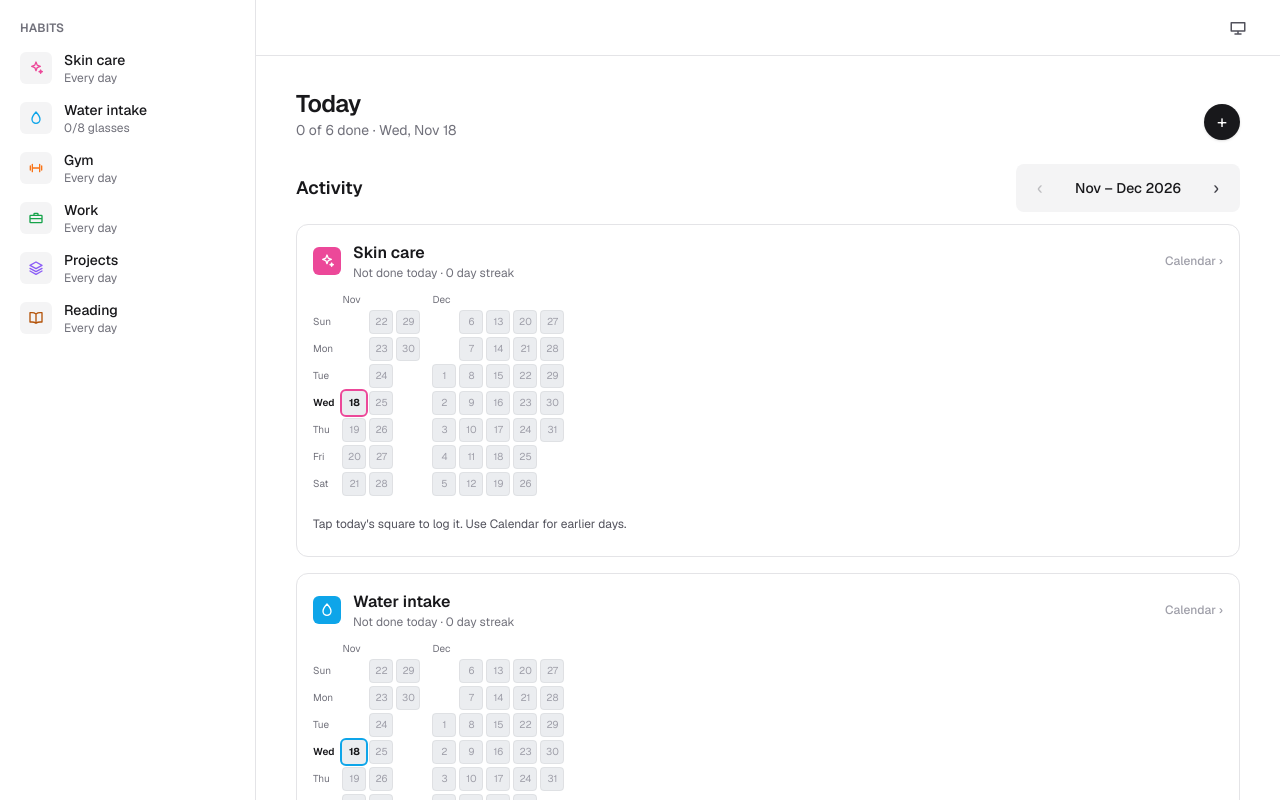
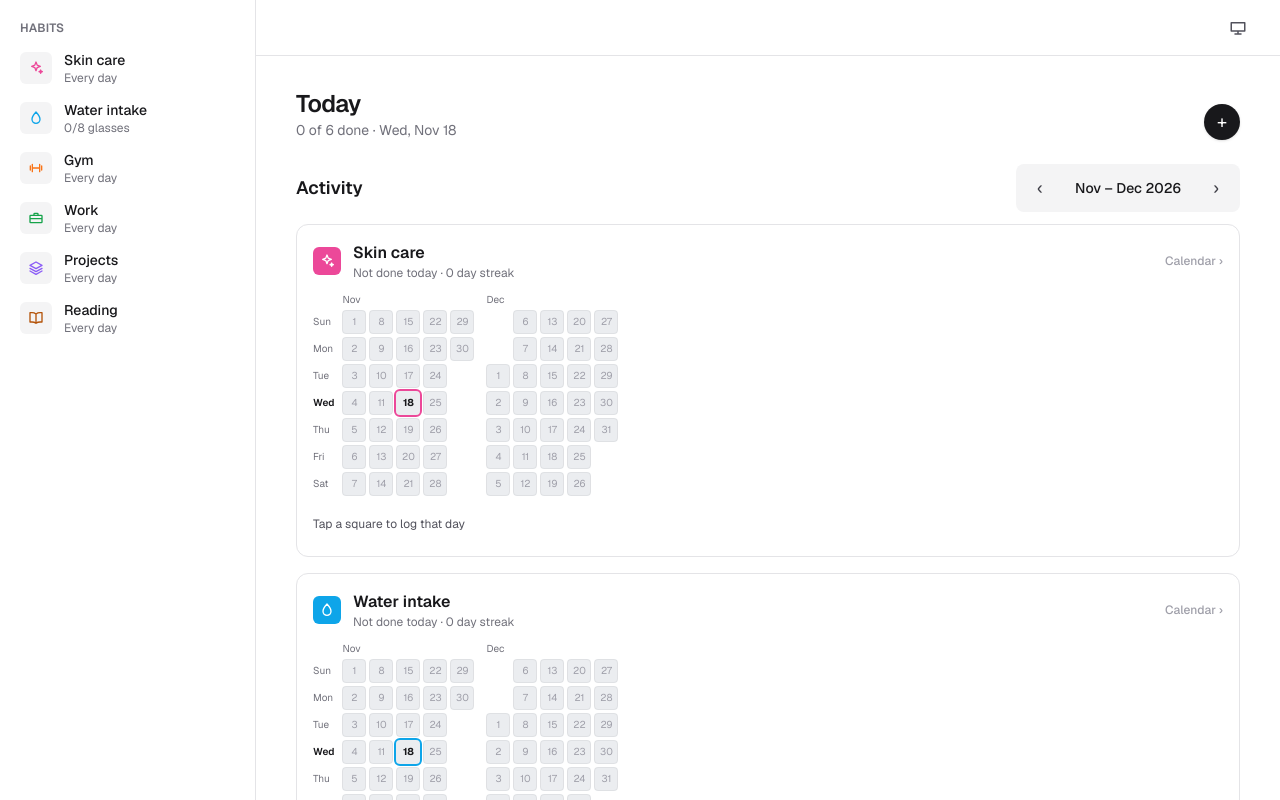
Before and after one commit to Gokulakrishnxn/Habbit-Tracker, a Next.js app: page / in a window 1280 px wide. Shown: the top 800 px of the page. Built offline with nearby package versions, Linux system fonts and the light colour scheme.

Commit message:
Show every date in the Activity heatmaps
Past days are tappable, future days are dimmed, and the previous-month arrow now goes back up to 24 months.

```diff
--- a/src/components/HabitHeatmap.tsx
+++ b/src/components/HabitHeatmap.tsx
@@ -9,10 +9,8 @@ const MIX = ["0", "30", "55", "80", "100"]; // % of the habit colour per level
 
 type Cell = { date: Date; key: string };
 
-/** Columns are weeks (Sun–Sat); only days inside the chosen month, from today onwards, get a square. */
+/** Columns are weeks (Sun–Sat); every day of the chosen month gets a square (future days are shown but disabled). */
 function buildWeeks(year: number, month: number): Cell[][] {
-  const today = new Date();
-  today.setHours(0, 0, 0, 0);
   const first = new Date(year, month, 1);
   const last = new Date(year, month + 1, 0);
   const start = new Date(year, month, 1 - first.getDay());
@@ -23,7 +21,7 @@ function buildWeeks(year: number, month: number): Cell[][] {
     for (let i = 0; i < 7; i++) {
       const date = new Date(d);
       date.setDate(d.getDate() + i);
-      if (date.getMonth() !== month || date < today) continue;
+      if (date.getMonth() !== month) continue;
       week.push({ date, key: dateKey(date) });
     }
     if (week.length) weeks.push(week);
@@ -161,7 +159,7 @@ export default function HabitHeatmap({
 
       <div className="mt-2 flex min-h-8 flex-wrap items-center justify-between gap-x-4 gap-y-1">
         <p className="text-xs text-zinc-600">
-          {selected ? label(selected, selectedCount) : "Tap today's square to log it. Use Calendar for earlier days."}
+          {selected ? label(selected, selectedCount) : "Tap a square to log that day"}
         </p>
       </div>
       {calendarOpen && (
--- a/src/components/HabitTracker.tsx
+++ b/src/components/HabitTracker.tsx
@@ -67,7 +67,6 @@ export default function HabitTracker() {
   if (raw === null || !today) return <div className="h-96" />;
 
   const monthsAhead = (view.y - Number(today.slice(0, 4))) * 12 + view.m - (Number(today.slice(5, 7)) - 1);
-  const isCurrentMonth = monthsAhead <= 0;
 
   const weekday = new Date(today + "T00:00").getDay();
   const todays = habits.filter((h) => h.days.includes(weekday));
@@ -109,7 +108,7 @@ export default function HabitTracker() {
           <div className="flex items-center gap-1 rounded-lg bg-zinc-100 p-1">
             <button
               onClick={() => setPicked(shift(view, -1))}
-              disabled={isCurrentMonth}
+              disabled={monthsAhead <= -24}
               aria-label="Previous month"
               className="grid size-10 place-items-center rounded-md text-lg text-zinc-700 active:bg-surface disabled:opacity-30"
             >
```
